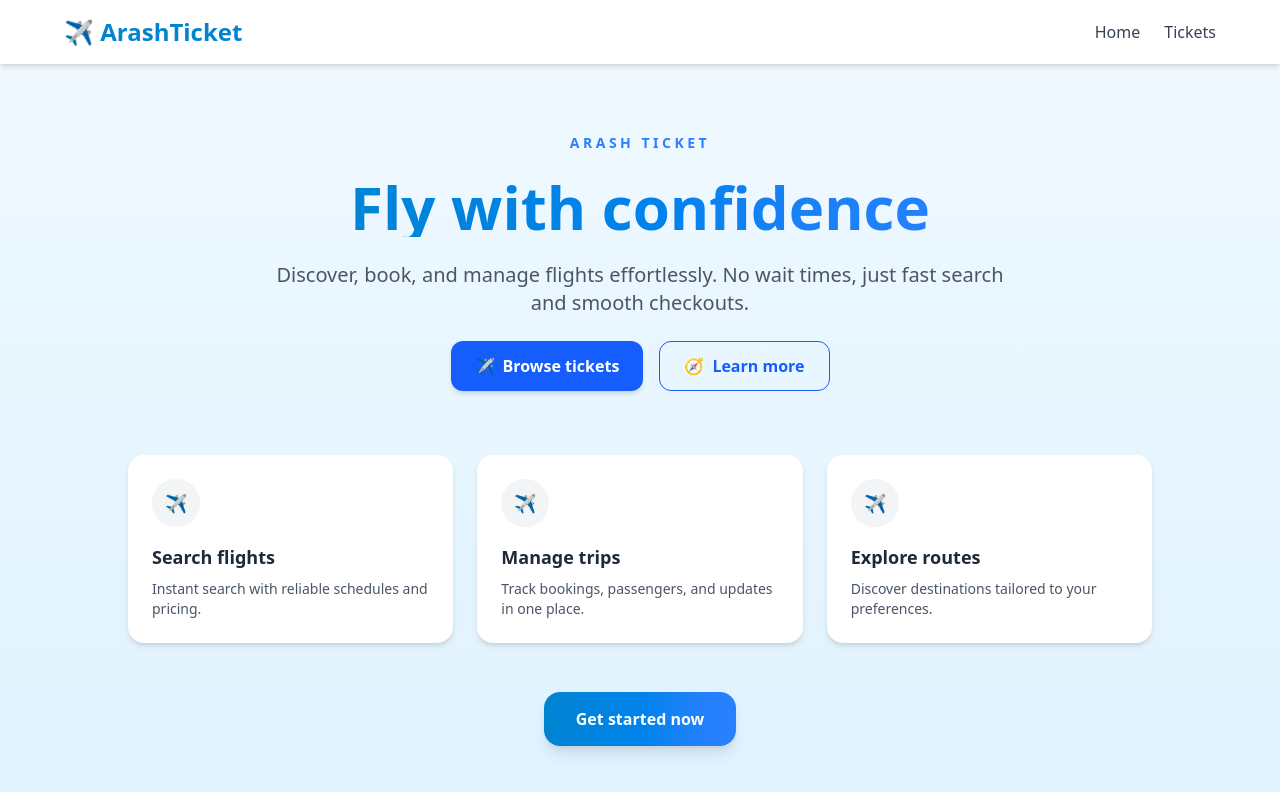
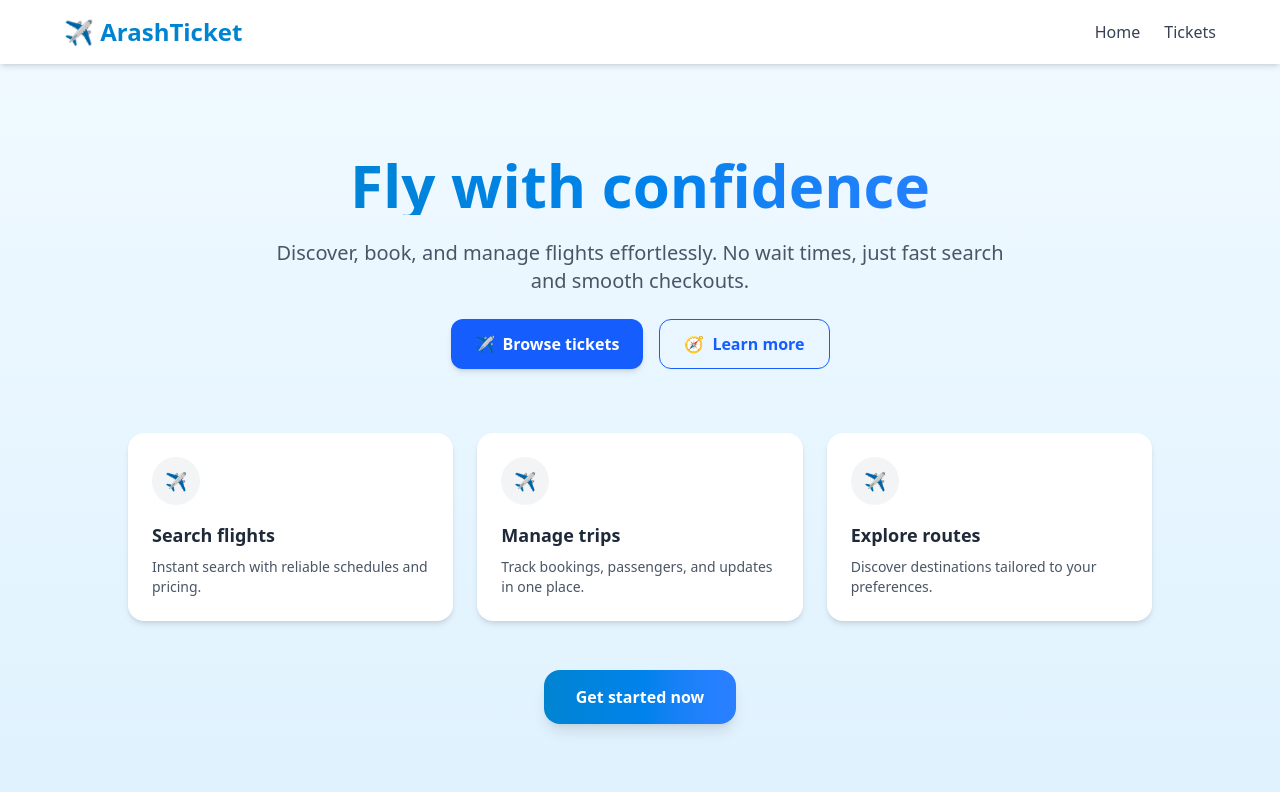
Before and after one commit to arash8877/ArashTickets, a Next.js app in the folder frontend/: page / in a window 1280 px wide. Shown: the top 792 px of the page. Built offline with nearby package versions, Linux system fonts and the light colour scheme.

Commit message:
remove header in home page

```diff
--- a/frontend/app/page.tsx
+++ b/frontend/app/page.tsx
@@ -4,7 +4,6 @@ const HomePage = () => {
   return (
     <main className="relative min-h-[calc(100vh-4rem)] flex flex-col items-center justify-center bg-linear-to-b from-sky-50 to-sky-100 text-gray-800 px-6 py-12">
       <section className="text-center max-w-3xl space-y-6">
-        <p className="text-sm uppercase tracking-[0.25em] text-blue-500 font-semibold">Arash Ticket</p>
         <h1 className="text-4xl sm:text-6xl font-extrabold text-transparent bg-clip-text bg-linear-to-r from-sky-600 to-blue-500">
           Fly with confidence
         </h1>
```
Also changed, not shown: 11 other files (tests, documents, lock files or other folders).
